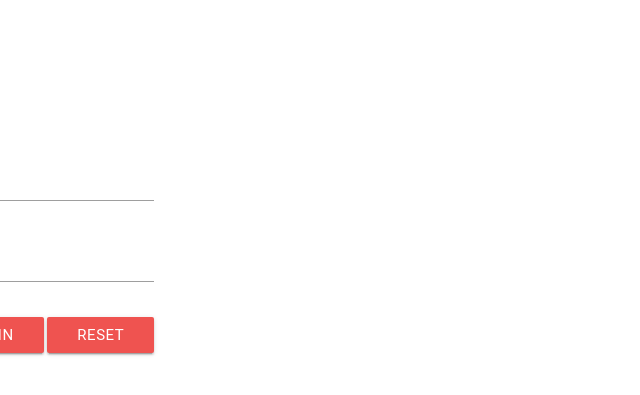
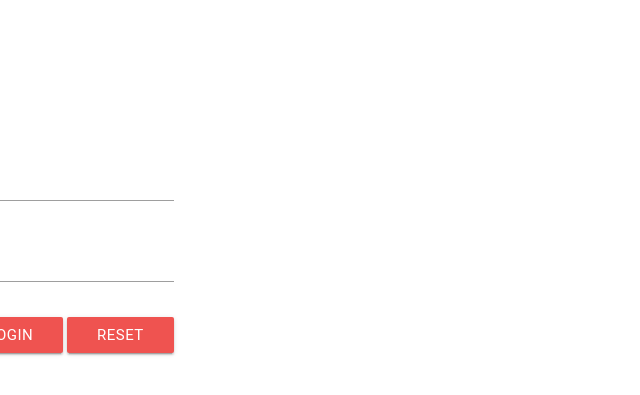
Before and after one commit to joppichristian/GestionaleRapportini, a PHP site: page /login.html in a window 1280 px wide. Shown: the part 135-530 px from the top of the page, without its empty margins (0-640 px from the left). Run offline with PHP 8.4, Linux system fonts and the light colour scheme; some libraries are stand-ins or nearby versions; some web fonts are replaced.

Commit message:
correzione margine con media query

```diff
--- a/css/style.css
+++ b/css/style.css
@@ -23,6 +23,18 @@
 	position: absolute;
 	top:50%;
 	left:50%;
-	margin-left: -250px !important;
+	margin-left: -50% !important;
 	margin-top: -125px !important;
 }
+
+@media screen and (min-width: 600px) {
+    .login_form {
+        margin-left: -25% !important;
+    }
+}
+
+@media screen and (min-width: 992px) {
+    .login_form {
+        margin-left: -18% !important;
+    }
+}
```
